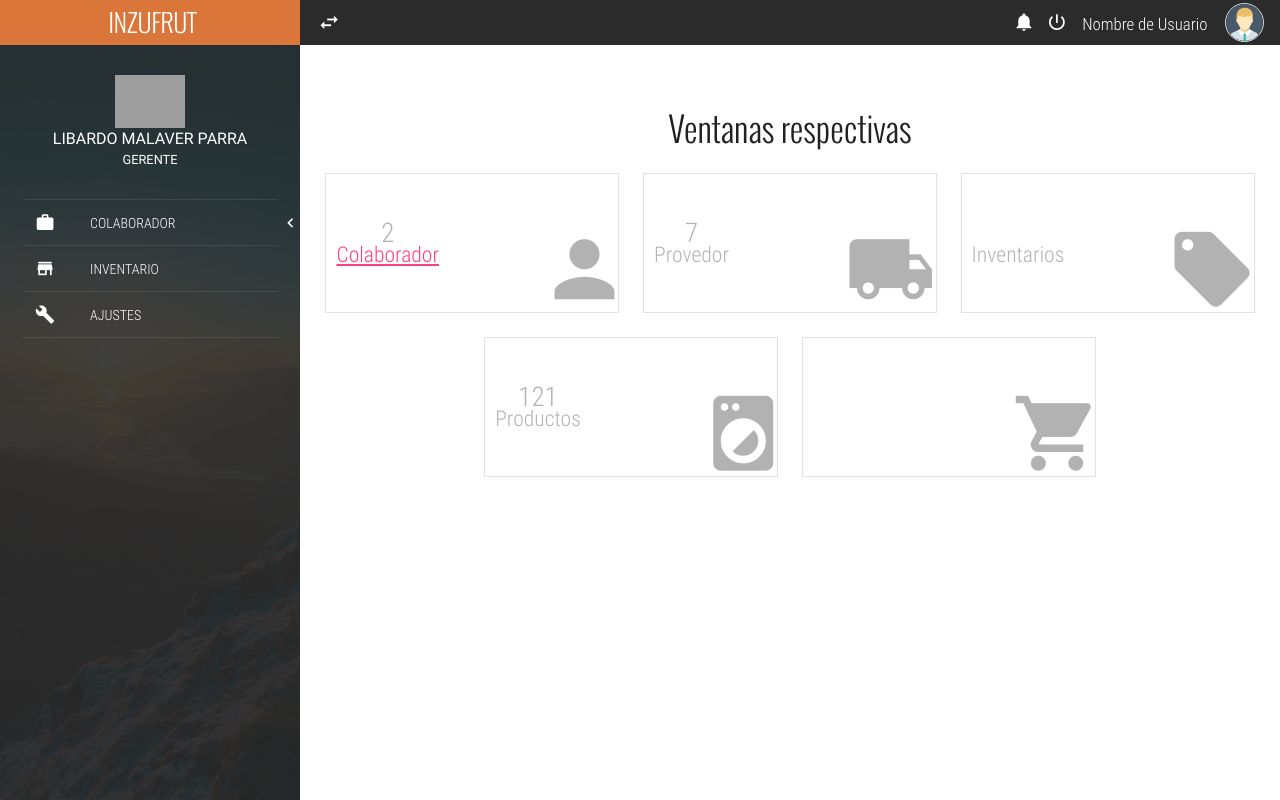
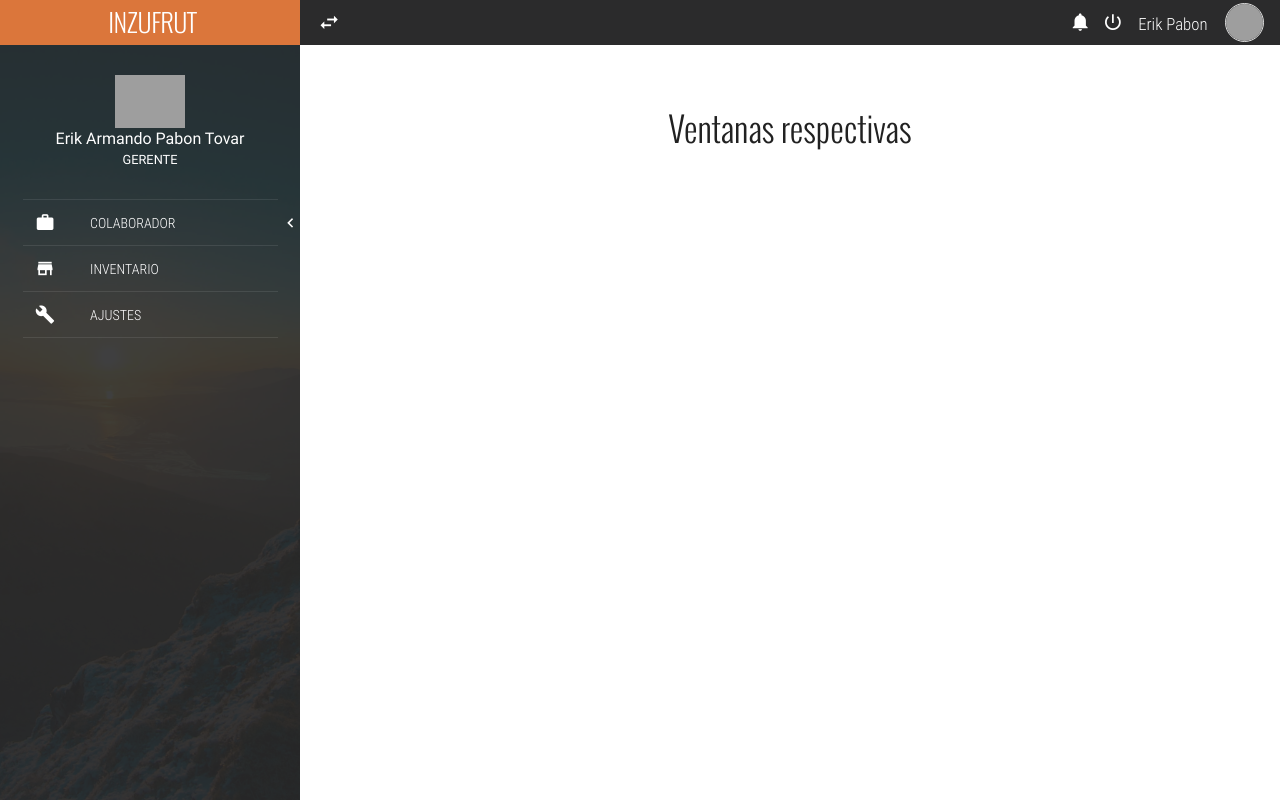
Before and after one commit to erikpabon/pg_inicio, a PHP site: page /home.php in a window 1280 px wide. Run offline with PHP 8.4, Linux system fonts and the light colour scheme; some libraries are stand-ins or nearby versions; some web fonts are replaced; grey boxes are pictures that could not be loaded.

Commit message:
Update home.php

```diff
--- a/INZUFRUT S.A.S/home.php
+++ b/INZUFRUT S.A.S/home.php
@@ -96,11 +96,11 @@
 			</div>
 			<figure class="full-width navLateral-body-tittle-menu">
 				<div>
-					<img src="https://tse2.mm.bing.net/th?id=OIP.IMdgzsLntbNlCn4vOkas1gHaE8&pid=Api&P=0&h=180" alt="Avatar" class="https://tse2.mm.bing.net/th?id=OIP.IMdgzsLntbNlCn4vOkas1gHaE8&pid=Api&P=0&h=180">
+				<img src="https://i.pinimg.com/236x/d0/4f/b2/d04fb256c75d5853e261d3fabc9a1164.jpg" alt="Avatar" class="img-responsive"
 				</div>
 				<figcaption>
 					<span>
-						LIBARDO MALAVER PARRA<br>
+						Erik Armando Pabon Tovar<br>
 						<small>GERENTE</small>
 					</span>
 				</figcaption>
@@ -211,12 +211,25 @@
 						</li>
 						<li class="btn-exit" id="btn-exit">
 							<i class="zmdi zmdi-power"></i>
-							<div class="mdl-tooltip" for="btn-exit">Cerrar Sesion</div>
+							<div class="mdl-tooltip" for="btn-exit"> Cerrar Sesion</div>
 						</li>
-						<li class="text-condensedLight noLink" ><small>Nombre de Usuario</small></li>
+						<script>
+        // Función para cerrar la sesión y redirigir a index.php
+        function cerrarSesion() {
+            // Realiza una petición al servidor para cerrar la sesión (puedes usar AJAX o redireccionar)
+            // En PHP, puedes usar session_destroy() para eliminar la sesión del servidor.
+            // Después, redirige al usuario a index.php.
+            window.location.href = 'index.php';
+        }
+
+        // Agrega un evento de clic al botón de "Cerrar Sesión"
+        document.getElementById('btn-exit').addEventListener('click', cerrarSesion);
+    </script>
+
+						<li class="text-condensedLight noLink" ><small>Erik Pabon</small></li>
 						<li class="noLink">
 							<figure>
-								<img src="assets/img/avatar-male.png" alt="Avatar" class="img-responsive">
+								<img src="assets/img/erikpabon1.jpg" alt="Avatar" class="img-responsive">
 							</figure>
 						</li>
 					</ul>
@@ -225,50 +238,7 @@
 		</div>
 		<section class="full-width text-center" style="padding: 40px 0;">
 			<h3 class="text-center tittles">Ventanas respectivas</h3>
-			<!-- Tiles -->
-			<article class="full-width tile">
-				<div class="tile-text">
-					<span class="text-condensedLight">
-						2<br>
-						<small><a href="Error/Error-404.php">Colaborador</a></small>
-					</span>
-				</div>
-				<i class="zmdi zmdi-account tile-icon"></i>
-			</article>
 
-			<article class="full-width tile">
-				<div class="tile-text">
-					<span class="text-condensedLight">
-						7<br>
-						<small>Provedor</small>
-					</span>
-				</div>
-				<i class="zmdi zmdi-truck tile-icon"></i>
-			</article>
-			<article class="full-width tile">
-				<div class="tile-text">
-					<span class="text-condensedLight">
-						<br>
-						<small>Inventarios</small>
-					</span>
-				</div>
-				<i class="zmdi zmdi-label tile-icon"></i>
-			</article>
-			<article class="full-width tile">
-				<div class="tile-text">
-					<span class="text-condensedLight">
-						121<br>
-						<small>Productos</small>
-					</span>
-				</div>
-				<i class="zmdi zmdi-washing-machine tile-icon"></i>
-			</article>
-			<article class="full-width tile">
-				<div class="tile-text">
-
-				</div>
-				<i class="zmdi zmdi-shopping-cart tile-icon"></i>
-			</article>
 		</section>
 </body>
 </html>
```
